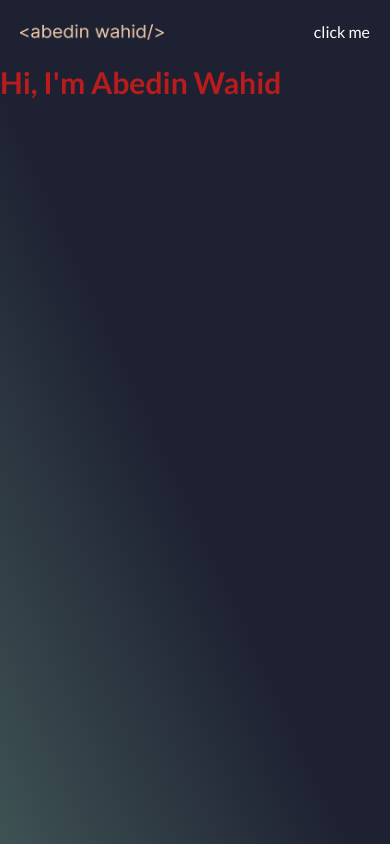
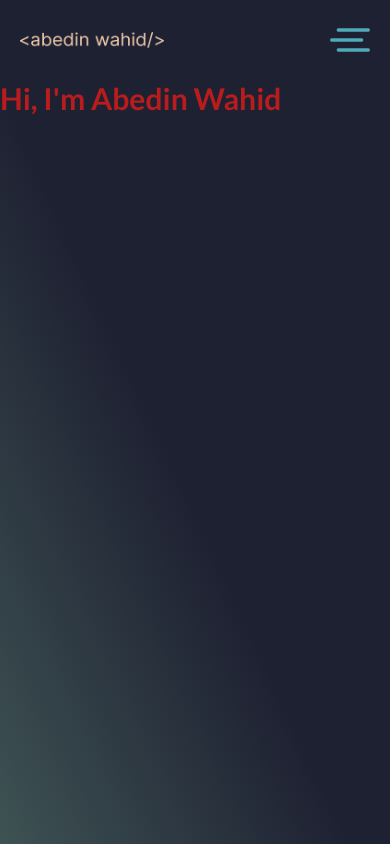
Before and after one commit to abedinwahid9/my-portfolio, a Next.js app: page / in a window 390 px wide. Built offline with nearby package versions, Linux system fonts and the light colour scheme.

Commit message:
mobile navbar animated icons ccreate done

```diff
--- a/src/app/components/Navbar.tsx
+++ b/src/app/components/Navbar.tsx
@@ -59,6 +59,37 @@ const Navbar = () => {
     }),
   };
 
+  // nav link animated top to bottom
+  const navVariants = {
+    hidden: {
+      y: -100,
+    },
+    visible: (index: number) => ({
+      y: 0,
+      transition: {
+        delay: index * 0.1,
+        duration: 0.5,
+        ease: "easeIn",
+        type: "tween",
+      },
+    }),
+  };
+
+  // logo animated
+  const logoVariants = {
+    hidden: {
+      transform: "scale(0)",
+    },
+    visible: {
+      transform: "scale(1)",
+      transformOrigin: "left center right",
+      ease: "easeIn",
+      duration: 0.5,
+      type: "spring",
+      stiffness: 300,
+    },
+  };
+
   // window anywhere click navbar close
   useEffect(() => {
     const handleClickOutside = () => {
@@ -86,6 +117,10 @@ const Navbar = () => {
               <motion.li
                 whileHover={path !== link ? { scale: 1.05 } : {}}
                 key={id}
+                variants={navVariants}
+                initial="hidden"
+                animate="visible"
+                custom={id}
                 className="text-lg-text text-xl  font-medium capitalize font-playfairDisplay"
               >
                 <Link
@@ -98,10 +133,76 @@ const Navbar = () => {
             ))}
           </ul>
           <button
-            className="text-white flex md:hidden"
+            className="text-lg-button w-10 h-10 flex md:hidden"
             onClick={() => setOpen(!open)}
           >
-            click me
+            <motion.svg
+              width="100%"
+              height="100%"
+              viewBox="0 0 24 24"
+              fill="none"
+              xmlns="http://www.w3.org/2000/svg"
+              animate={{
+                scale: [1, 1.05, 1],
+                rotate: [0, 2, -2, 0],
+              }}
+              transition={{
+                duration: 2,
+                repeat: Infinity,
+                ease: "easeInOut",
+              }}
+            >
+              {/* Top line */}
+              <motion.path
+                d="M3 6H21"
+                stroke="currentColor"
+                strokeWidth="2"
+                strokeLinecap="round"
+                strokeLinejoin="round"
+                animate={{
+                  x: [0, 2, -2, 0],
+                }}
+                transition={{
+                  duration: 1.5,
+                  repeat: Infinity,
+                  ease: "easeInOut",
+                }}
+              />
+
+              {/* Middle line */}
+              <motion.path
+                d="M3 12H21"
+                stroke="currentColor"
+                strokeWidth="2"
+                strokeLinecap="round"
+                strokeLinejoin="round"
+                animate={{
+                  x: [0, -2, 2, 0],
+                }}
+                transition={{
+                  duration: 1.5,
+                  repeat: Infinity,
+                  ease: "easeInOut",
+                }}
+              />
+
+              {/* Bottom line */}
+              <motion.path
+                d="M3 18H21"
+                stroke="currentColor"
+                strokeWidth="2"
+                strokeLinecap="round"
+                strokeLinejoin="round"
+                animate={{
+                  x: [0, 2, -2, 0],
+                }}
+                transition={{
+                  duration: 1.5,
+                  repeat: Infinity,
+                  ease: "easeInOut",
+                }}
+              />
+            </motion.svg>
           </button>
           {/* mobile nav */}
           <AnimatePresence>
@@ -113,14 +214,7 @@ const Navbar = () => {
                 variants={containerVariants}
                 className="fixed  md:hidden top-0 left-0 right-0 z-40 overflow-hidden"
               >
-                <div className="flex justify-end">
-                  <button
-                    className="text-white "
-                    onClick={() => setOpen(!open)}
-                  >
-                    click me
-                  </button>
-                </div>
+                <div className="flex justify-end"></div>
                 <motion.nav
                   variants={paperVariants}
                   className="bg-lg-primary shadow-lg"
@@ -132,10 +226,62 @@ const Navbar = () => {
                   }}
                 >
                   <ul className="flex flex-col items-center pb-10 pt-3 space-y-4">
+                    <button
+                      className="text-lg-button w-10 h-10"
+                      onClick={() => setOpen(!open)}
+                    >
+                      <motion.svg
+                        width="100%"
+                        height="100%"
+                        viewBox="0 0 24 24"
+                        fill="none"
+                        xmlns="http://www.w3.org/2000/svg"
+                      >
+                        {/* First Diagonal Line (Moving between cross and straight line) */}
+                        <motion.path
+                          d="M18 6L6 18"
+                          stroke="currentColor"
+                          strokeWidth="2"
+                          strokeLinecap="round"
+                          strokeLinejoin="round"
+                          initial={{ pathLength: 0 }}
+                          animate={{
+                            pathLength: [0, 1, 0], // Animate from 0 (no line) to 1 (full line) and back to 0
+                          }}
+                          transition={{
+                            duration: 1.5,
+                            delay: 0.5, // Start a little later to sync with the horizontal line
+                            repeat: Infinity,
+                            repeatType: "loop",
+                            ease: "easeInOut",
+                          }}
+                        />
+
+                        {/* Second Diagonal Line (Moving between cross and straight line) */}
+                        <motion.path
+                          d="M6 6L18 18"
+                          stroke="currentColor"
+                          strokeWidth="2"
+                          strokeLinecap="round"
+                          strokeLinejoin="round"
+                          initial={{ pathLength: 0 }}
+                          animate={{
+                            pathLength: [0, 1, 0], // Animate from 0 (no line) to 1 (full line) and back to 0
+                          }}
+                          transition={{
+                            duration: 1.5,
+                            delay: 0.5, // Sync with the first diagonal line
+                            repeat: Infinity,
+                            repeatType: "loop",
+                            ease: "easeInOut",
+                          }}
+                        />
+                      </motion.svg>
+                    </button>
                     {navLink.map((item, index) => (
                       <motion.li
                         key={item.id}
-                        whileHover={{ scale: 1.05 }}
+                        whileHover={path !== item.link ? { scale: 1.05 } : {}}
                         custom={index}
                         variants={itemVariants}
                         className="text-lg-text text-xl font-medium capitalize font-playfairDisplay"
@@ -156,12 +302,14 @@ const Navbar = () => {
             )}
           </AnimatePresence>
         </div>
-
-        <Image
-          className="w-36 h-full md:order-2 order-1"
-          src={logo}
-          alt="logo"
-        />
+        <motion.div
+          className="md:order-2 order-1"
+          variants={logoVariants}
+          initial="hidden"
+          animate="visible"
+        >
+          <Image className="w-36 h-full " src={logo} alt="logo" />
+        </motion.div>
       </nav>
     </header>
   );
```
